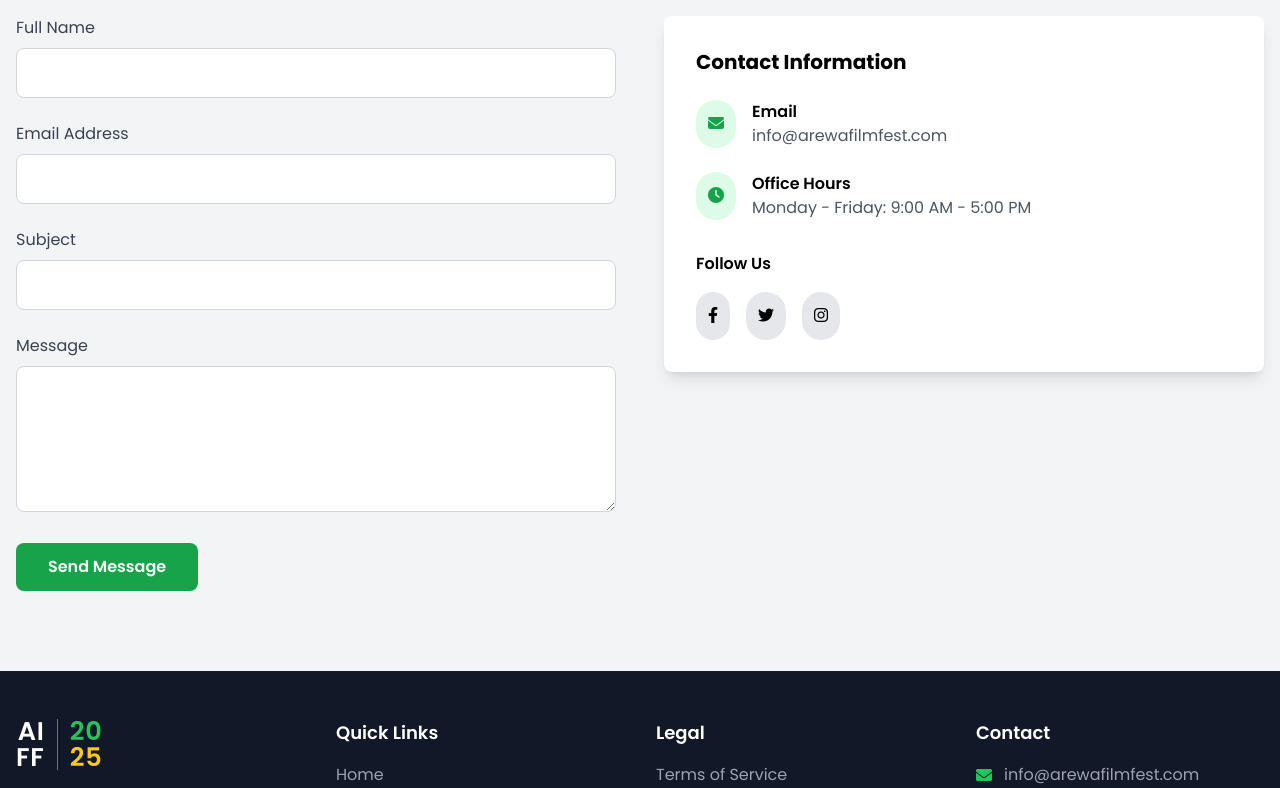
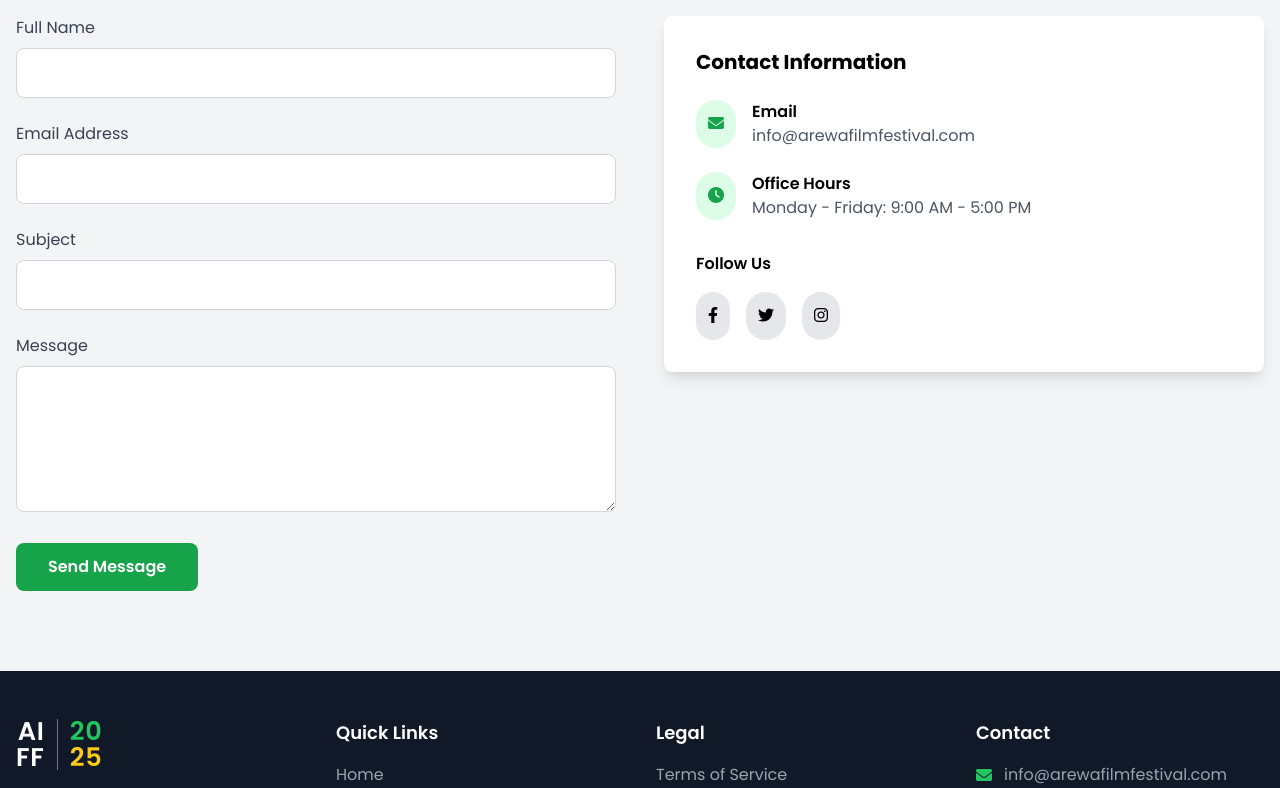
Before and after one commit to codedjade003/AIFF, a React (Vite) app in the folder aiff-website/: page /contact in a window 1280 px wide. Shown: the part 300-1088 px from the top of the page. Built offline with nearby package versions, Linux system fonts and the light colour scheme.

Commit message:
updated typos and attempted SEO

```diff
--- a/aiff-website/index.html
+++ b/aiff-website/index.html
@@ -1,10 +1,16 @@
 <!doctype html>
 <html lang="en">
+  <html lang="en">
   <head>
     <link rel="stylesheet" href="https://cdnjs.cloudflare.com/ajax/libs/font-awesome/6.4.0/css/all.min.css" />
     <meta charset="UTF-8" />
     <link rel="icon" type="image/svg+xml+png" href="./logo.png" />
     <meta name="viewport" content="width=device-width, initial-scale=1.0" />
+    <meta property="og:title" content="Arewa International Film Festival" />
+    <meta property="og:description" content="Arewa International Film Festival celebrates African storytelling, showcasing bold films, workshops, and cultural experiences in Northern Nigeria." />
+    <meta property="og:url" content="https://arewafilmfestival.com/" />
+    <meta name="description" content="Arewa International Film Festival celebrates African storytelling, showcasing bold films, workshops, and cultural experiences in Northern Nigeria." />
+    <meta name="keywords" content="Arewa Film Festival, African cinema, Nigerian film events, Hausa films, African storytelling, Arewa culture, film festival Nigeria" />
     <title>Arewa International Film Festival</title>
     <style>
         @import url('https://fonts.googleapis.com/css2?family=Playfair+Display:wght@400;700&family=Poppins:wght@300;400;600;700&display=swap');
--- a/aiff-website/src/components/Footer.jsx
+++ b/aiff-website/src/components/Footer.jsx
@@ -76,7 +76,7 @@ const Footer = () => {
             <ul className="space-y-2 text-gray-400">
               <li className="flex items-start">
                 <FaEnvelope className="mt-1 mr-3 text-green-500" />
-                <span>info@arewafilmfest.com</span>
+                <span>info@arewafilmfestival.com</span>
               </li>
             </ul>
           </div>
--- a/aiff-website/src/pages/Contact.jsx
+++ b/aiff-website/src/pages/Contact.jsx
@@ -107,7 +107,7 @@ const Contact = () => {
                   {
                     icon: "envelope",
                     title: "Email",
-                    text: "info@arewafilmfest.com",
+                    text: "info@arewafilmfestival.com",
                   },
                   {
                     icon: "clock",
```
